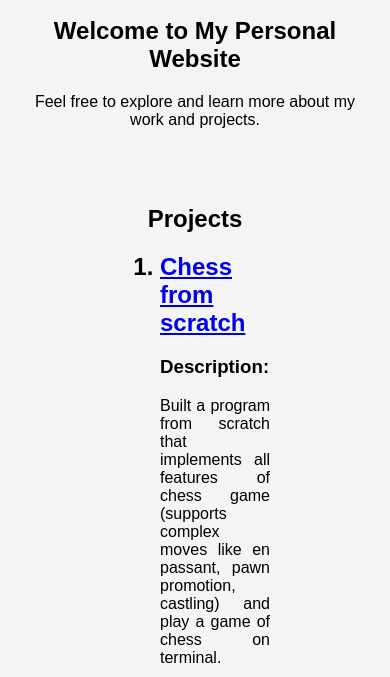
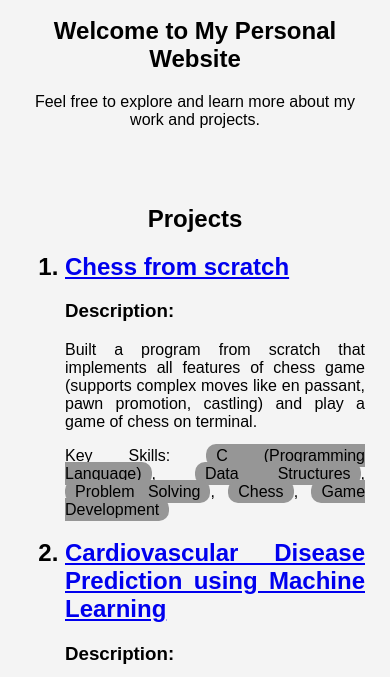
Before and after one commit to radheysharma/radheysharma.github.io, a plain HTML site: page index.html in a window 390 px wide. Shown: the part 149-826 px from the top of the page. Drawn offline with Linux system fonts and the light colour scheme; a small style sheet from the web is missing.

Commit message:
projects css updated for smaller screens

```diff
--- a/css/style.css
+++ b/css/style.css
@@ -62,12 +62,26 @@ section {
     text-align: justify;
 }
 
+#projects ol{
+    /* background-color: aqua; */
+    text-align: justify;
+    margin-left: 100px;
+    margin-right: 100px;
+}
+
 @media screen and (max-width: 800px){
     #about{
         margin: 10px;
     }
     #about h2{
         transform: translateX(0px);
+    }
+
+    #projects ol{
+        /* background-color: aqua; */
+        text-align: justify;
+        margin-left: 5px;
+        margin-right: 5px;
     }
 }
 
@@ -78,13 +92,6 @@ section {
         display: block;
         clear: both;
     }
-}
-
-#projects ol{
-    /* background-color: aqua; */
-    text-align: justify;
-    margin-left: 100px;
-    margin-right: 100px;
 }
 
 .skills{
```
